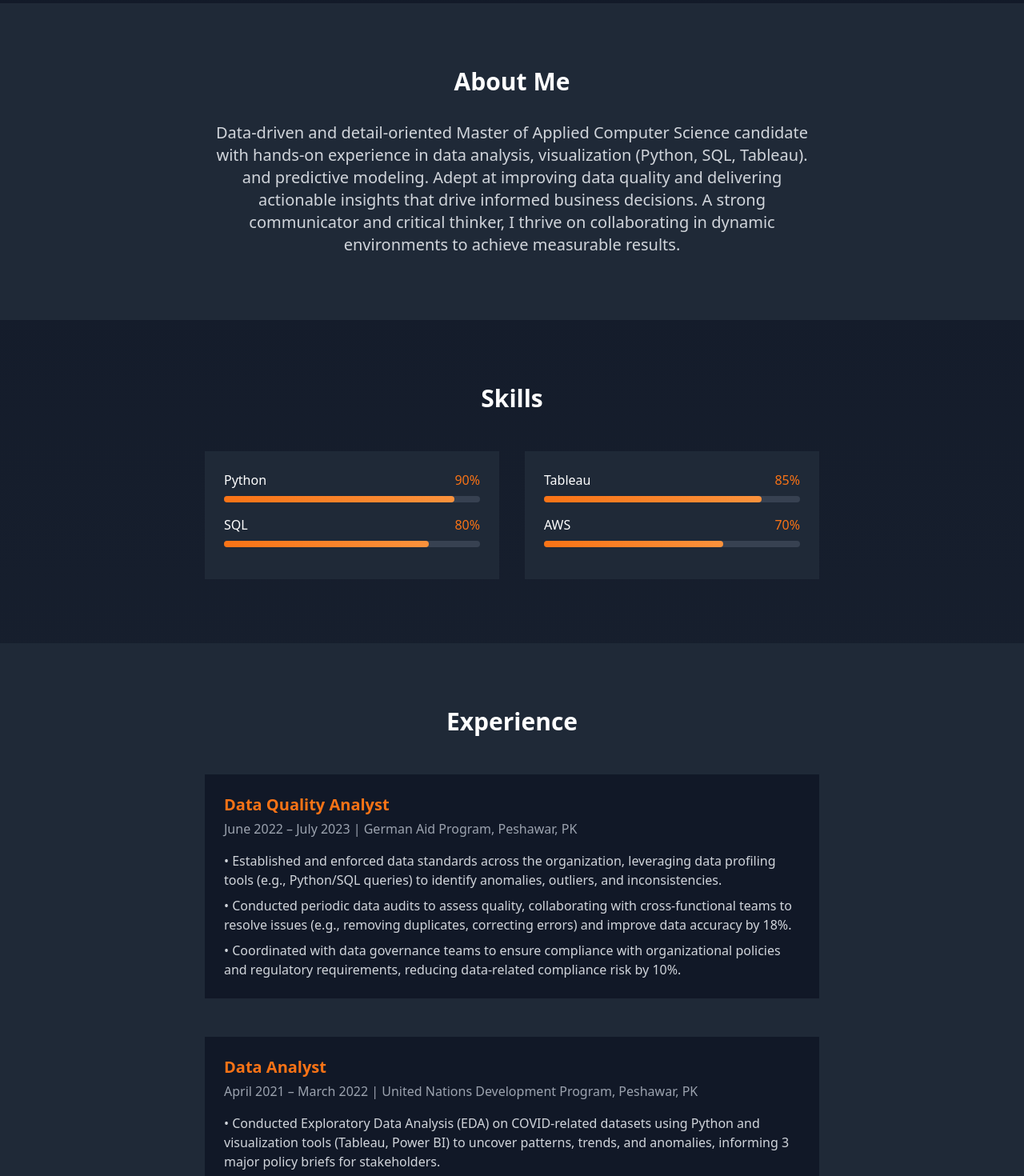
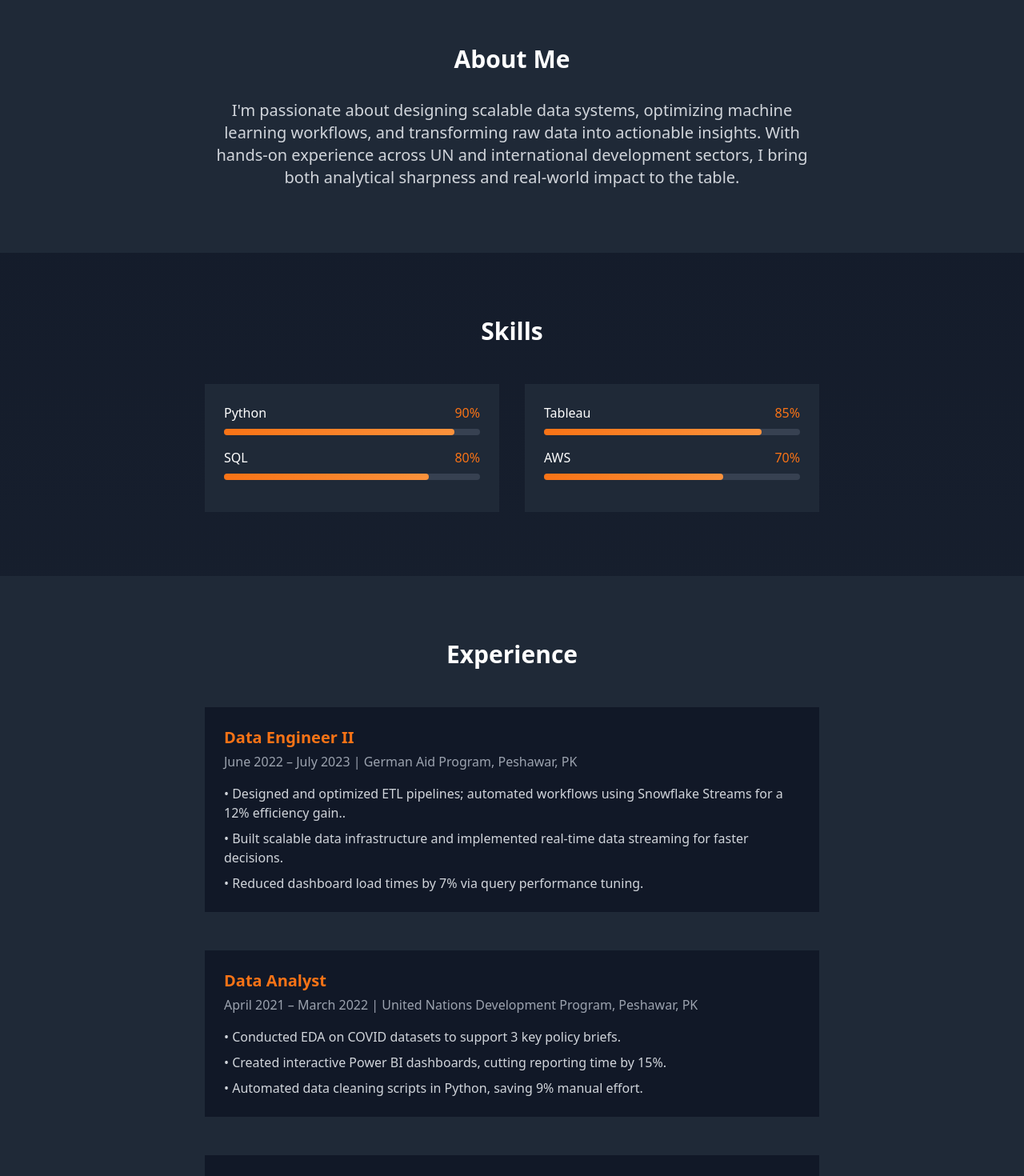
Before and after one commit to salalalikhan/SAK-Portfolio, a React (Vite) app: page / in a window 1280 px wide. Shown: the part 400-1870 px from the top of the page at 80% size. Built offline with nearby package versions, Linux system fonts and the light colour scheme.

Commit message:
fields update

```diff
--- a/src/App.tsx
+++ b/src/App.tsx
@@ -59,7 +59,7 @@ function App() {
                 <span className="block text-orange-500">Salal Ali Khan</span>
               </h1>
               <p className="mt-3 text-base text-gray-300 sm:text-lg md:mt-5 md:text-xl">
-                Master's Student in CS | Aspiring Data Analyst | Passionate About Data-Driven Solutions
+                Data Engineer & AI Enthusiast | Master's in Applied Computer Science
               </p>
             </div>
             <div className="mt-8 md:mt-0 w-32 md:w-48">
@@ -80,7 +80,7 @@ function App() {
             About Me
           </h2>
           <p className="text-xl text-gray-300 text-center max-w-3xl mx-auto">
-            Data‐driven and detail‐oriented Master of Applied Computer Science candidate with hands‐on experience in data analysis, visualization (Python, SQL, Tableau).  and predictive modeling. Adept at improving data quality and delivering actionable insights that drive informed business decisions. A strong communicator and critical thinker, I thrive on collaborating in dynamic environments to achieve measurable results.
+            I'm passionate about designing scalable data systems, optimizing machine learning workflows, and transforming raw data into actionable insights. With hands-on experience across UN and international development sectors, I bring both analytical sharpness and real-world impact to the table.
           </p>
         </div>
       </section>
@@ -144,12 +144,12 @@ function App() {
           </h2>
           <div className="space-y-12 max-w-3xl mx-auto">
             <div className="bg-gray-900 p-6 rounded-lg">
-              <h3 className="text-xl font-bold text-orange-500">Data Quality Analyst</h3>
+              <h3 className="text-xl font-bold text-orange-500">Data Engineer II </h3>
               <p className="text-gray-400 mt-1">June 2022 – July 2023 | German Aid Program, Peshawar, PK</p>
               <ul className="mt-4 space-y-2 text-gray-300">
-                <li>• Established and enforced data standards across the organization, leveraging data profiling tools (e.g., Python/SQL queries) to identify anomalies, outliers, and inconsistencies.</li>
-                <li>• Conducted periodic data audits to assess quality, collaborating with cross‐functional teams to resolve issues (e.g., removing duplicates, correcting errors) and improve data accuracy by 18%.</li>
-                <li>•	Coordinated with data governance teams to ensure compliance with organizational policies and regulatory requirements, reducing data‐related compliance risk by 10%.</li>
+                <li>• Designed and optimized ETL pipelines; automated workflows using Snowflake Streams for a 12% efficiency gain..</li>
+                <li>• Built scalable data infrastructure and implemented real-time data streaming for faster decisions.</li>
+                <li>•	Reduced dashboard load times by 7% via query performance tuning.</li>
               </ul>
             </div>
 
@@ -157,9 +157,9 @@ function App() {
               <h3 className="text-xl font-bold text-orange-500">Data Analyst</h3>
               <p className="text-gray-400 mt-1">April 2021 – March 2022 | United Nations Development Program, Peshawar, PK</p>
               <ul className="mt-4 space-y-2 text-gray-300">
-                <li>• Conducted Exploratory Data Analysis (EDA) on COVID‐related datasets using Python and visualization tools (Tableau, Power BI) to uncover patterns, trends, and anomalies, informing 3 major policy briefs for stakeholders.</li>
-                <li>• Developed interactive dashboards for cross‐functional teams, reducing monthly reporting time from 5 days to 2 days and expediting data‐driven decisions.</li>
-                <li>•	Collaborated with leadership to translate complex data findings into actionable recommendations, influencing project direction and resource allocation.</li>
+                <li>• Conducted EDA on COVID datasets to support 3 key policy briefs.</li>
+                <li>• Created interactive Power BI dashboards, cutting reporting time by 15%.</li>
+                <li>•	Automated data cleaning scripts in Python, saving 9% manual effort.</li>
               </ul>
             </div>
 
```
